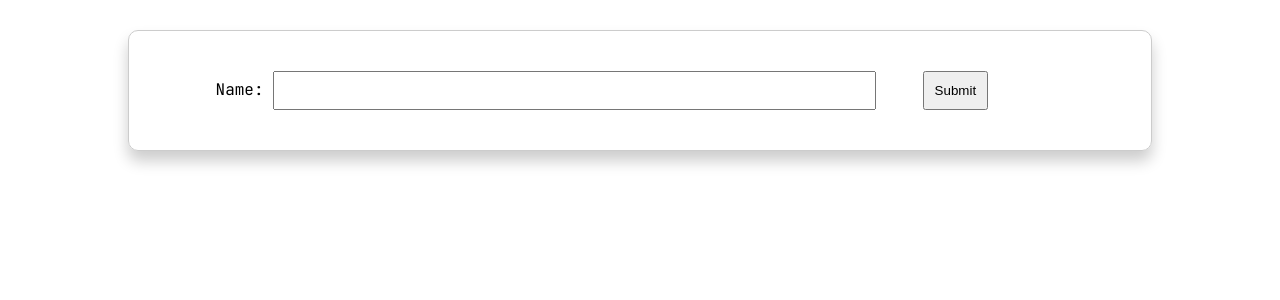
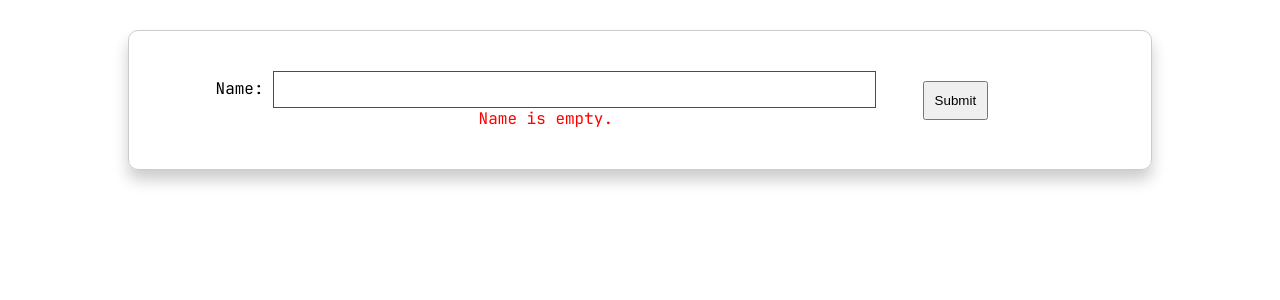
Before and after one commit to JasonWu73/es, a React (Vite) app in the folder vite-react/: page / in a window 1280 px wide. Shown: the top 300 px of the page. Built offline with nearby package versions, Linux system fonts and the light colour scheme.

Commit message:
Form validate

```diff
--- a/vite-react/src/components/form/SimpleInput.module.scss
+++ b/vite-react/src/components/form/SimpleInput.module.scss
@@ -6,6 +6,13 @@
 
   .form-control {
     flex: 80%;
+
+    &--error {
+
+      input {
+        border: 0.1rem solid red;
+      }
+    }
 
     label {
       width: 20%;
@@ -26,3 +33,7 @@
     display: flex;
   }
 }
+
+.error {
+  color: red;
+}
--- a/vite-react/src/components/form/SimpleInput.tsx
+++ b/vite-react/src/components/form/SimpleInput.tsx
@@ -3,8 +3,9 @@ import classes from './SimpleInput.module.scss';
 import {ChangeEvent, FormEvent, useRef, useState} from "react";
 
 export default function SimpleInput() {
+    const nameRef = useRef<HTMLInputElement>(null);
     const [name, setName] = useState('');
-    const nameRef = useRef<HTMLInputElement>(null);
+    const [nameInvalid, setNameInvalid] = useState(true);
 
     function handleNameChange(event: ChangeEvent<HTMLInputElement>) {
         setName(event.target.value);
@@ -13,18 +14,28 @@ export default function SimpleInput() {
     function handleSubmit(event: FormEvent) {
         event.preventDefault();
 
-        console.log('useState: ', name);
-        console.log('useRef: ', nameRef.current!.value);
+        const enteredName = name.trim();
+        if (!enteredName) {
+            setNameInvalid(true);
+            return;
+        }
 
-        // setName('');
-        nameRef.current!.value = '';
+        setNameInvalid(false);
+        console.log('useState: ', enteredName);
+        console.log('useRef: ', nameRef.current!.value.trim());
+
+        setName('');
+        // nameRef.current!.value = '';
     }
+
+    const nameClasses = `${classes['form-control']} ${nameInvalid ? classes['form-control--error'] : ''}`;
 
     return (
         <form onSubmit={handleSubmit} className={classes.form}>
-            <div className={classes['form-control']}>
+            <div className={nameClasses}>
                 <label htmlFor="name">Name</label>
                 <input ref={nameRef} value={name} onChange={handleNameChange} type="text" id="name"/>
+                {nameInvalid && <p className={classes.error}>Name is empty.</p>}
             </div>
             <div className={classes['form-action']}>
                 <Button>Submit</Button>
```
